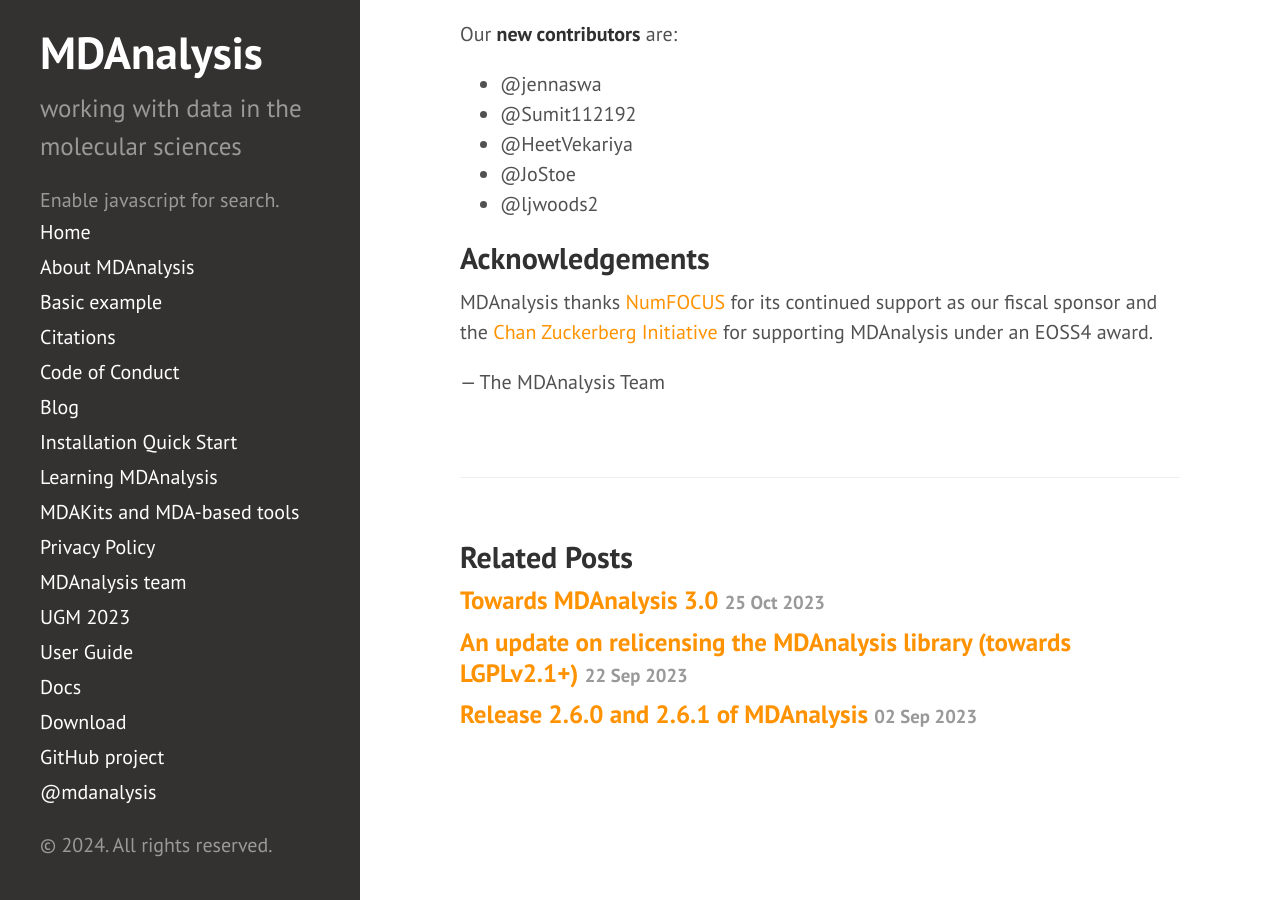
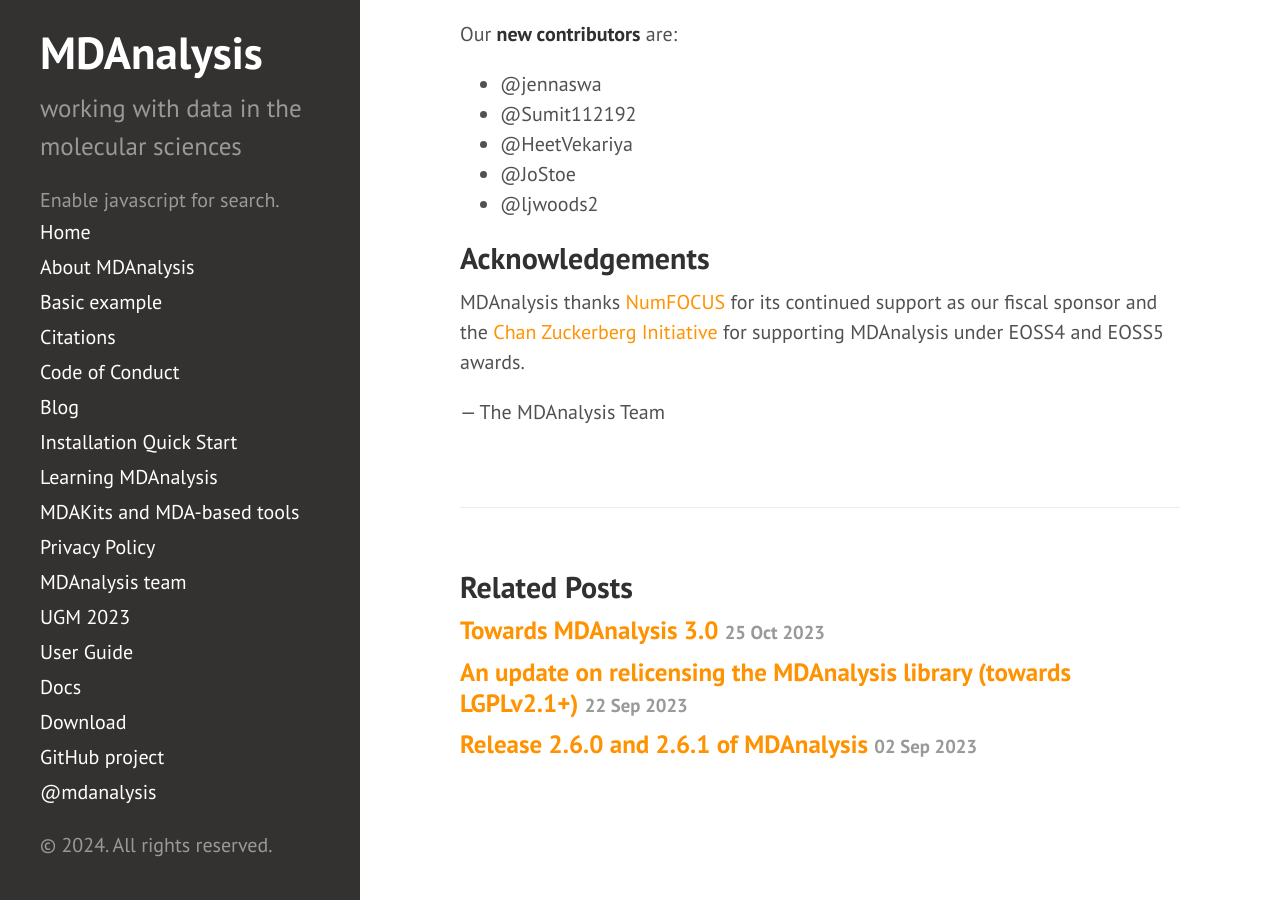
Before and after one commit to MDAnalysis/MDAnalysis.github.io, a Jekyll site: the page built from _posts/2024-01-04-release-2.7.0.md, in a window 1280 px wide and 900 px high, scrolled down 2668 px. Built offline with Jekyll 4.4.1, drawn with Linux system fonts in a browser that asks for light colours; comment, search, counter and statistics services are not loaded.

Commit message:
Update _posts/2024-01-04-release-2.7.0.md
Co-authored-by: Irfan Alibay <IAlibay@users.noreply.github.com>

```diff
--- a/_posts/2024-01-04-release-2.7.0.md
+++ b/_posts/2024-01-04-release-2.7.0.md
@@ -108,7 +108,7 @@ Our **new contributors** are:
 ## Acknowledgements
 
 MDAnalysis thanks [NumFOCUS][] for its continued support as our fiscal sponsor and
-the [Chan Zuckerberg Initiative][] for supporting MDAnalysis under an EOSS4 award.
+the [Chan Zuckerberg Initiative][] for supporting MDAnalysis under EOSS4 and EOSS5 awards.
 
 — The MDAnalysis Team
 
```
